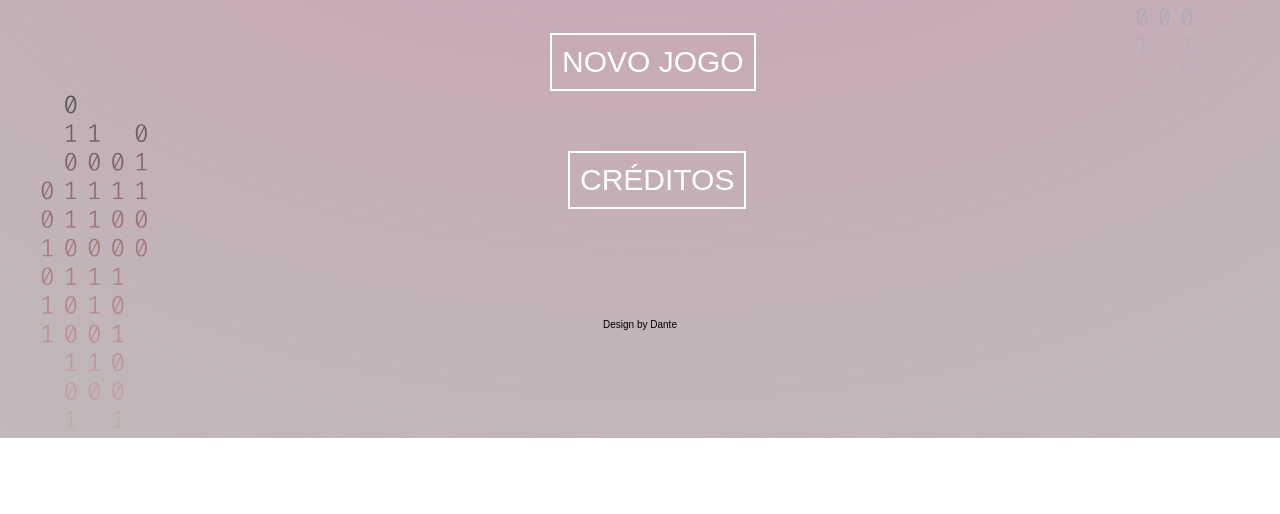
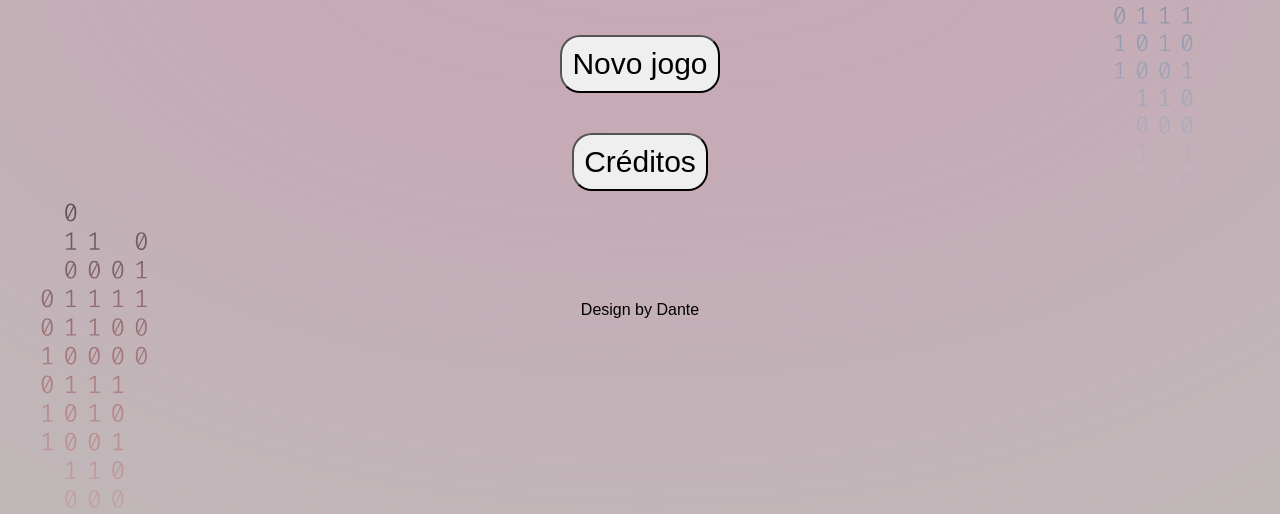
Before and after one commit to IgDante/maina-quiz, a plain HTML site: page index.html in a window 1280 px wide. Shown: the part 286-800 px from the top of the page. Drawn offline with Linux system fonts and the light colour scheme; a web font is replaced by a local one.

Commit message:
Refatorando código

```diff
--- a/index.html
+++ b/index.html
@@ -18,10 +18,16 @@
     </div>
 
     <div class="main-menu">
-        <button>Novo jogo</button>
-        <button>Créditos</button>
+        <a href="">
+            <button>Novo jogo</button>
+        </a>
+        <a href="">
+            <button>Créditos</button>
+        </a>
     </div>
 
-    <div class="design">Design by Dante</div>
+    <footer>
+        Design by Dante
+    </footer>
 </body>
 </html>
--- a/styles.css
+++ b/styles.css
@@ -8,46 +8,39 @@
 body {
     background-image: url('assets/background.svg');
     background-repeat: no-repeat;
-    background-position: center;
+    background-position: top center;
     background-size: cover;
 }
 
 .logo {
-    margin: 70px 530px 0px;
+    text-align: center;
+    padding: 3%;
 }
 
+
 .main-menu {
-    margin: 0px 475px;
+    text-align: center;
 }
 
-button {
-    margin-top: 45px;
-    margin-left: 75px;
+.main-menu a {
+    text-decoration: none;
+}
+
+.main-menu button {
+    display: block;
     padding: 10px;
+    margin: 40px auto 40px;
 
     font-size: 30px;
-    font-weight: 400;
-    text-align: center;
-    color: #ffffff;
-    text-transform: uppercase;
-
-    background: none;
-    border: 2px solid;
+    border-radius: 20px;
     cursor: pointer;
-}
-
-button:last-child {
-    margin-top: 60px;
-    margin-left: 93px;
 }
 
 button:hover {
     color: blueviolet;
 }
 
-.design {
+footer {
     margin-top: 110px;
-    font-size: 10px;
-
     text-align: center;
 }
```
